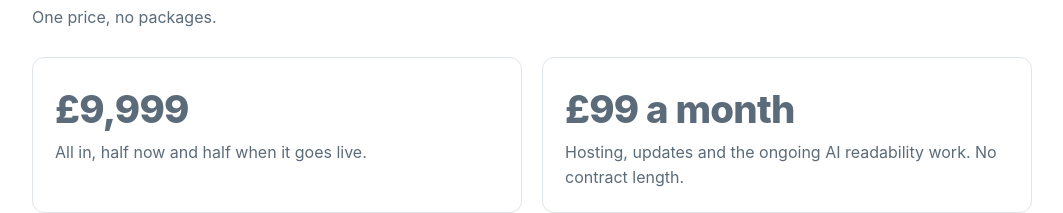
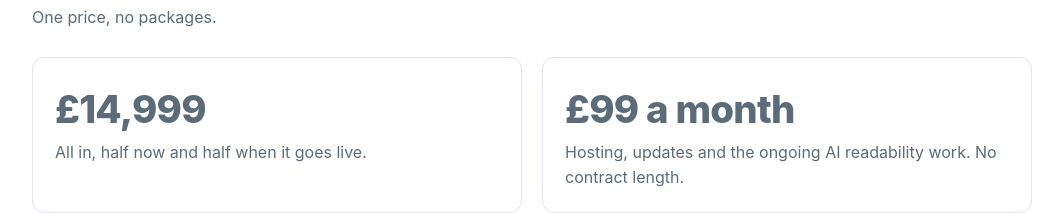
Before and after one commit to markygff/markygff.github.io, a plain HTML site: page index.html in a window 1280 px wide. Shown: the part 1663-1876 px from the top of the page, without its empty margins (108-1171 px from the left). Drawn offline with Linux system fonts and the light colour scheme.

Commit message:
Price is 14,999 (Mark, 23 Sept 2026)

```diff
--- a/index.html
+++ b/index.html
@@ -89,7 +89,7 @@ footer{border-top:1px solid var(--line);padding:28px 0;color:var(--muted);font-s
 <h2>Price</h2>
 <p class="lead">One price, no packages.</p>
 <div class="price">
-<div class="card"><p class="big">£9,999</p><p>All in, half now and half when it goes live.</p></div>
+<div class="card"><p class="big">£14,999</p><p>All in, half now and half when it goes live.</p></div>
 <div class="card"><p class="big">£99 a month</p><p>Hosting, updates and the ongoing AI readability work. No contract length.</p></div>
 </div>
 <div class="guarantee"><strong>Guarantee.</strong> Nothing goes live until you've signed it off, and the balance is only due when you have. The price is fixed, no extras, and on the checkable things, structured data, AI crawler access and mobile speed, we keep working at no charge until they pass.</div>
```
